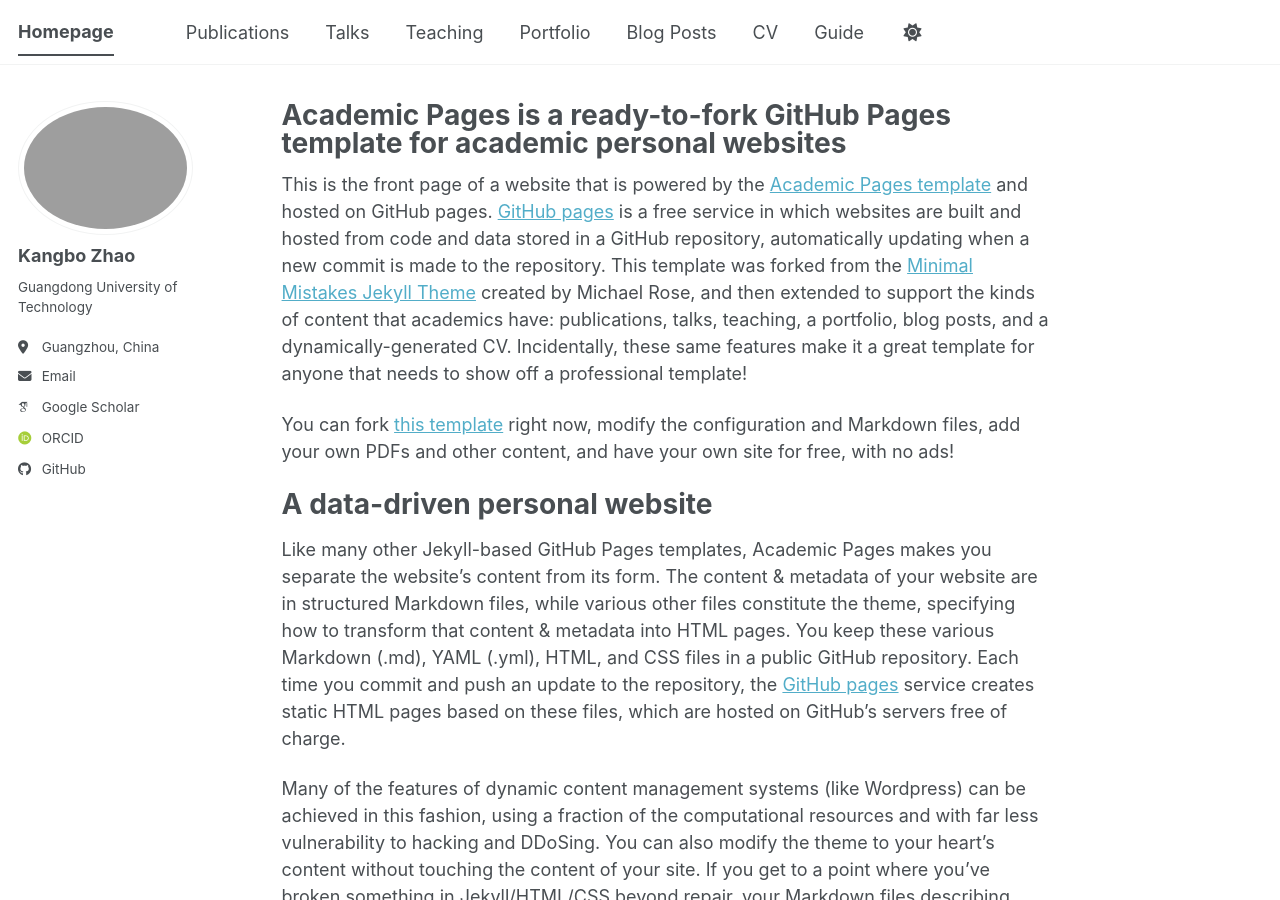
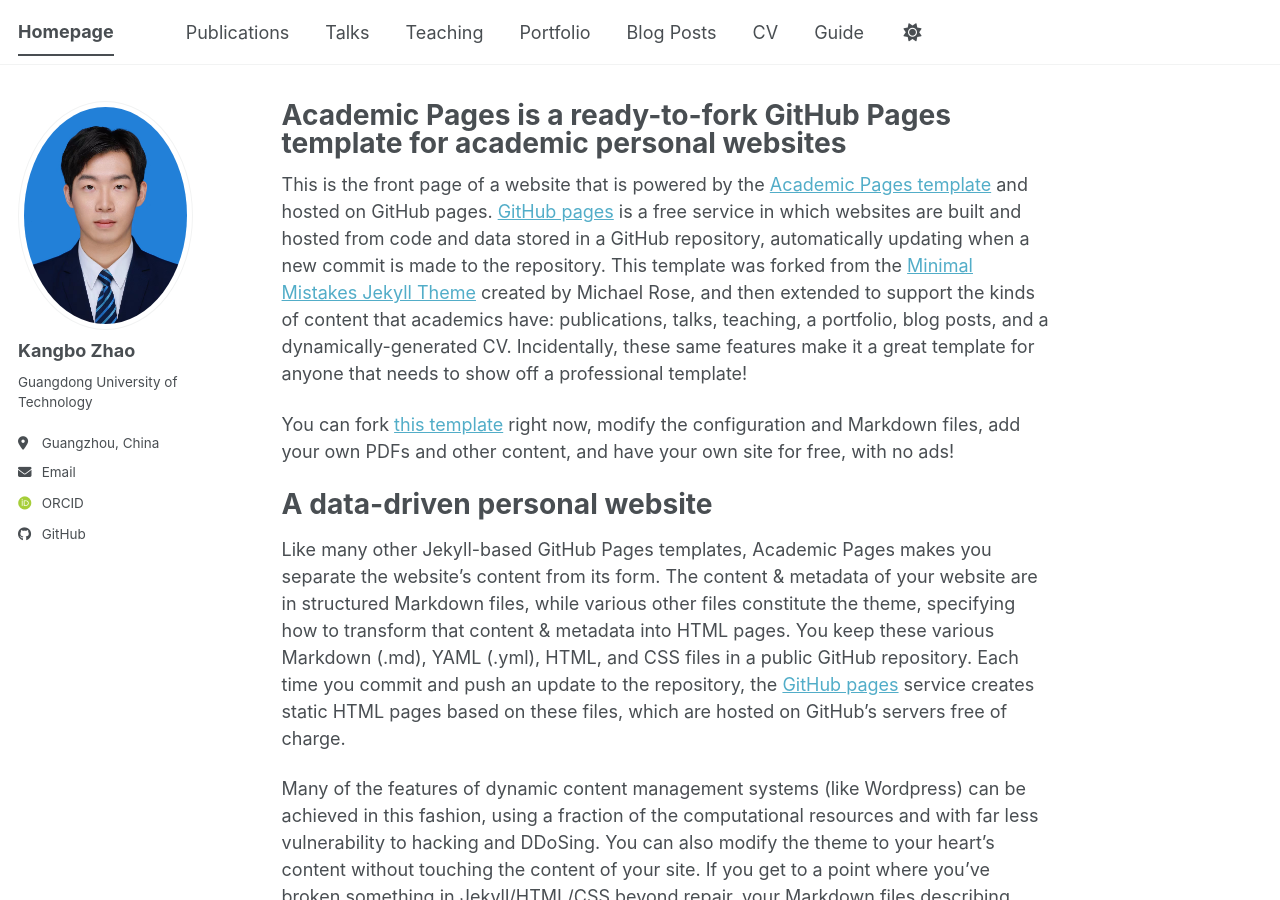
Before and after one commit to Belin0420/Belin0420.github.io, a Jekyll site: the page built from _pages/about.md, in a window 1280 px wide and 900 px high. Built offline with Jekyll 4.4.1, drawn with Linux system fonts in a browser that asks for light colours; some web fonts are replaced; a script bundle is joined from its source files by our own code; library files that are not in the unit come from our copies.

Commit message:
Update _config.yml

```diff
--- a/_config.yml
+++ b/_config.yml
@@ -23,7 +23,7 @@
 #               Additional customization can be done by editing /_includes/author-profile.html
 author:
   # Biographic information
-  avatar           : "ZKB.png"
+  avatar           : "ZKB.jpg"
   name             : "Kangbo Zhao"
   pronouns         : # example: "she/her"
   bio              : "Guangdong University of Technology"
@@ -35,7 +35,7 @@
   # Academic websites
   academia         : # URL
   arxiv            : # URL - Update with the correct link to your profile
-  googlescholar    : "https://scholar.google.com/citations?user=PS_CX0AAAAAJ"
+  googlescholar    : # URL
   inspire-hep      : # URL
   impactstory      : # URL
   orcid            : "https://orcid.org/0009-0009-7479-7757"
```
